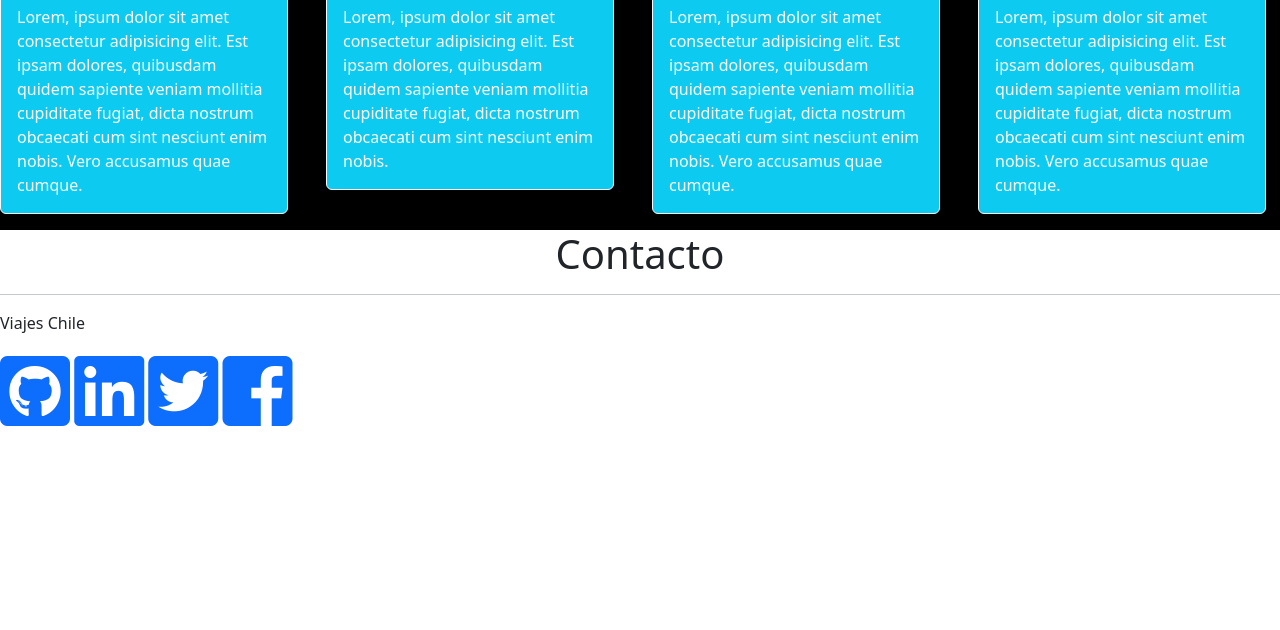
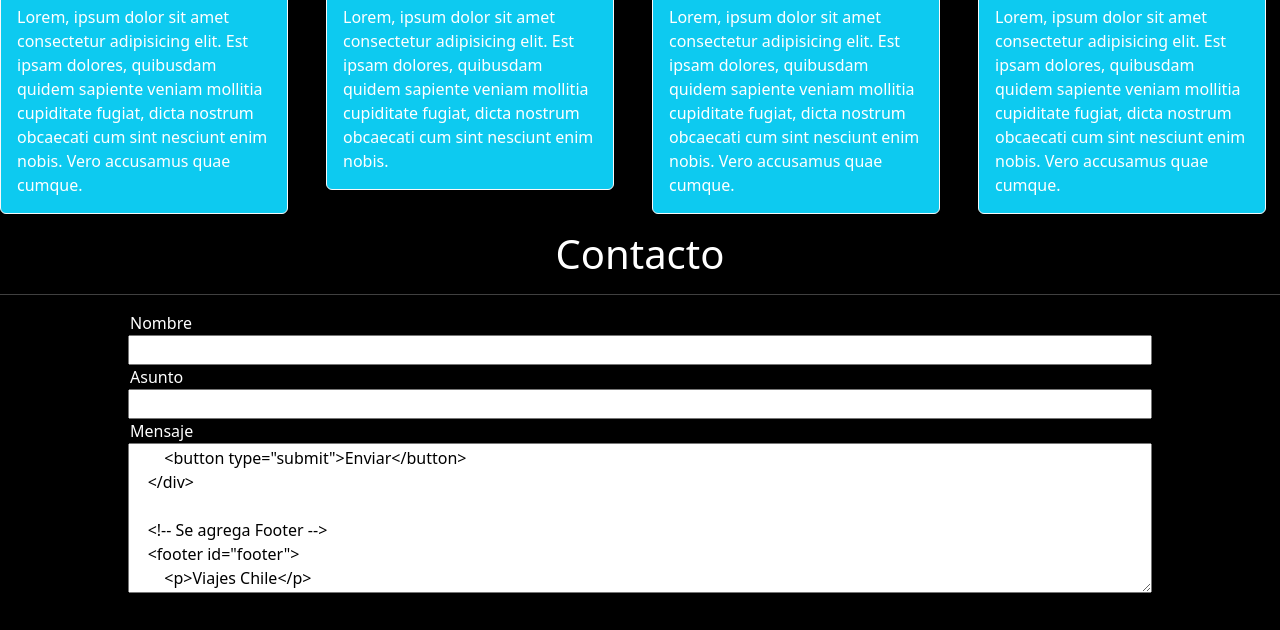
Before and after one commit to paulrojasc/viajeschile.github.io, a plain HTML site: page index.html in a window 1280 px wide. Shown: the part 1787-2417 px from the top of the page. Before the commit the page ends 2218 px from the top, so only its background shows below. Drawn offline with nearby package versions, Linux system fonts and the light colour scheme.

Commit message:
Se agrega formulario contacto

```diff
--- a/assets/css/style.css
+++ b/assets/css/style.css
@@ -31,3 +31,39 @@ h1{
     background-color: black;
     color: white;
 }
+
+/* Se agrega estilo de fondo y letras a seccion Contacto */
+#contacto{
+    background-color: black;
+    color: white;
+    height: 400px;
+}
+
+/* Se agrega tamaño y posicion a la etiqueta input */
+input{
+    display: block;
+    width: 80%;
+    margin:auto;
+}
+
+/* Se agrega margen a la etiqueta label */
+label{
+    margin-left: 130px;
+}
+
+/* Se agrega tamaño y posicion a la etiqueta textarea */
+textarea{
+    display: block;
+    width: 80%;
+    margin:auto;
+}
+
+button{
+    color: white;
+    background-color: rgb(0, 200, 255);
+}
+
+#footer{
+    color: white;
+    height: 200px;
+}
--- a/index.html
+++ b/index.html
@@ -135,13 +135,16 @@
     <div id="destacados">
         <h1>Destacados</h1>
         <hr>
+        <!-- Se incorporan tarjetas -->
         <div class="row row-cols-1 row-cols-md-4 g-4">
             <div class="col">
                 <div class="card text-white bg-info border-light mb-3" style="width: 18rem;">
                     <img class="card-img-top" src="assets/img/card1.jpg" alt="Card image cap">
                     <div class="card-body">
                         <h5 class="card-title">Lorem ipsum dolor sit amet</h5>
-                <p class="card-text"> Lorem, ipsum dolor sit amet consectetur adipisicing elit. Est ipsam dolores, quibusdam quidem sapiente veniam mollitia cupiditate fugiat, dicta nostrum obcaecati cum sint nesciunt enim nobis. Vero accusamus quae cumque.</p>
+                        <p class="card-text"> Lorem, ipsum dolor sit amet consectetur adipisicing elit. Est ipsam
+                            dolores, quibusdam quidem sapiente veniam mollitia cupiditate fugiat, dicta nostrum
+                            obcaecati cum sint nesciunt enim nobis. Vero accusamus quae cumque.</p>
                     </div>
                 </div>
             </div>
@@ -150,7 +153,9 @@
                     <img class="card-img-top" src="assets/img/card2.jpg" alt="Card image cap">
                     <div class="card-body">
                         <h5 class="card-title">Lorem ipsum dolor sit amet</h5>
-                <p class="card-text"> Lorem, ipsum dolor sit amet consectetur adipisicing elit. Est ipsam dolores, quibusdam quidem sapiente veniam mollitia cupiditate fugiat, dicta nostrum obcaecati cum sint nesciunt enim nobis.</p>
+                        <p class="card-text"> Lorem, ipsum dolor sit amet consectetur adipisicing elit. Est ipsam
+                            dolores, quibusdam quidem sapiente veniam mollitia cupiditate fugiat, dicta nostrum
+                            obcaecati cum sint nesciunt enim nobis.</p>
                     </div>
                 </div>
             </div>
@@ -159,7 +164,9 @@
                     <img class="card-img-top" src="assets/img/card3.jpg" alt="Card image cap">
                     <div class="card-body">
                         <h5 class="card-title">Lorem ipsum dolor sit amet</h5>
-                <p class="card-text"> Lorem, ipsum dolor sit amet consectetur adipisicing elit. Est ipsam dolores, quibusdam quidem sapiente veniam mollitia cupiditate fugiat, dicta nostrum obcaecati cum sint nesciunt enim nobis. Vero accusamus quae cumque.</p>
+                        <p class="card-text"> Lorem, ipsum dolor sit amet consectetur adipisicing elit. Est ipsam
+                            dolores, quibusdam quidem sapiente veniam mollitia cupiditate fugiat, dicta nostrum
+                            obcaecati cum sint nesciunt enim nobis. Vero accusamus quae cumque.</p>
                     </div>
                 </div>
             </div>
@@ -168,7 +175,9 @@
                     <img class="card-img-top" src="assets/img/card4.jpg" alt="Card image cap">
                     <div class="card-body">
                         <h5 class="card-title">Lorem ipsum dolor sit amet</h5>
-                <p class="card-text"> Lorem, ipsum dolor sit amet consectetur adipisicing elit. Est ipsam dolores, quibusdam quidem sapiente veniam mollitia cupiditate fugiat, dicta nostrum obcaecati cum sint nesciunt enim nobis. Vero accusamus quae cumque.</p>
+                        <p class="card-text"> Lorem, ipsum dolor sit amet consectetur adipisicing elit. Est ipsam
+                            dolores, quibusdam quidem sapiente veniam mollitia cupiditate fugiat, dicta nostrum
+                            obcaecati cum sint nesciunt enim nobis. Vero accusamus quae cumque.</p>
                     </div>
                 </div>
             </div>
@@ -179,10 +188,17 @@
     <div id="contacto">
         <h1>Contacto</h1>
         <hr>
+        <label>Nombre</label>
+        <input>
+        <label>Asunto</label>
+        <input>
+        <label>Mensaje</label>
+        <textarea rows="6">
+        <button type="submit">Enviar</button>
     </div>
 
     <!-- Se agrega Footer -->
-    <footer>
+    <footer id="footer">
         <p>Viajes Chile</p>
         <a href="https://github.com"><i class="fab fa-github-square fa-5x"></i></a>
         <a href="https://www.linkedin.com"><i class="fab fa-linkedin fa-5x"></i></a>
```
Lines whose indentation alone changed are shown as unchanged.
